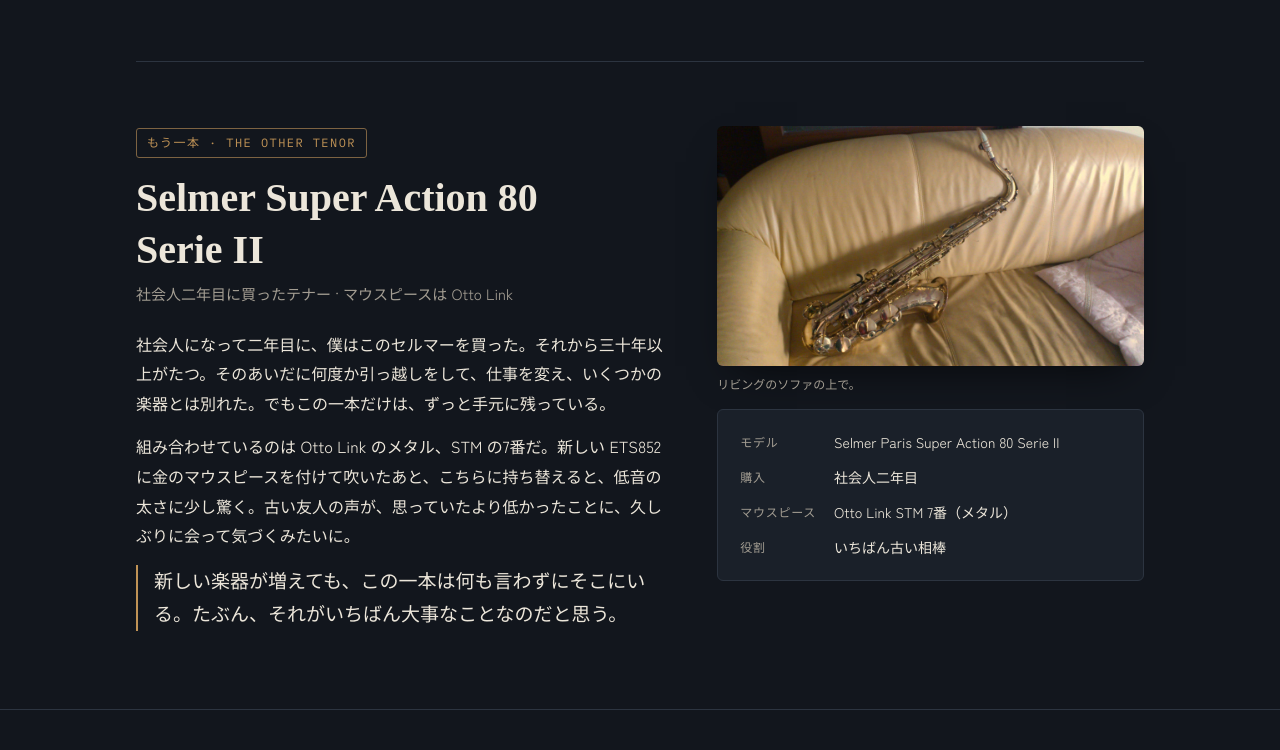
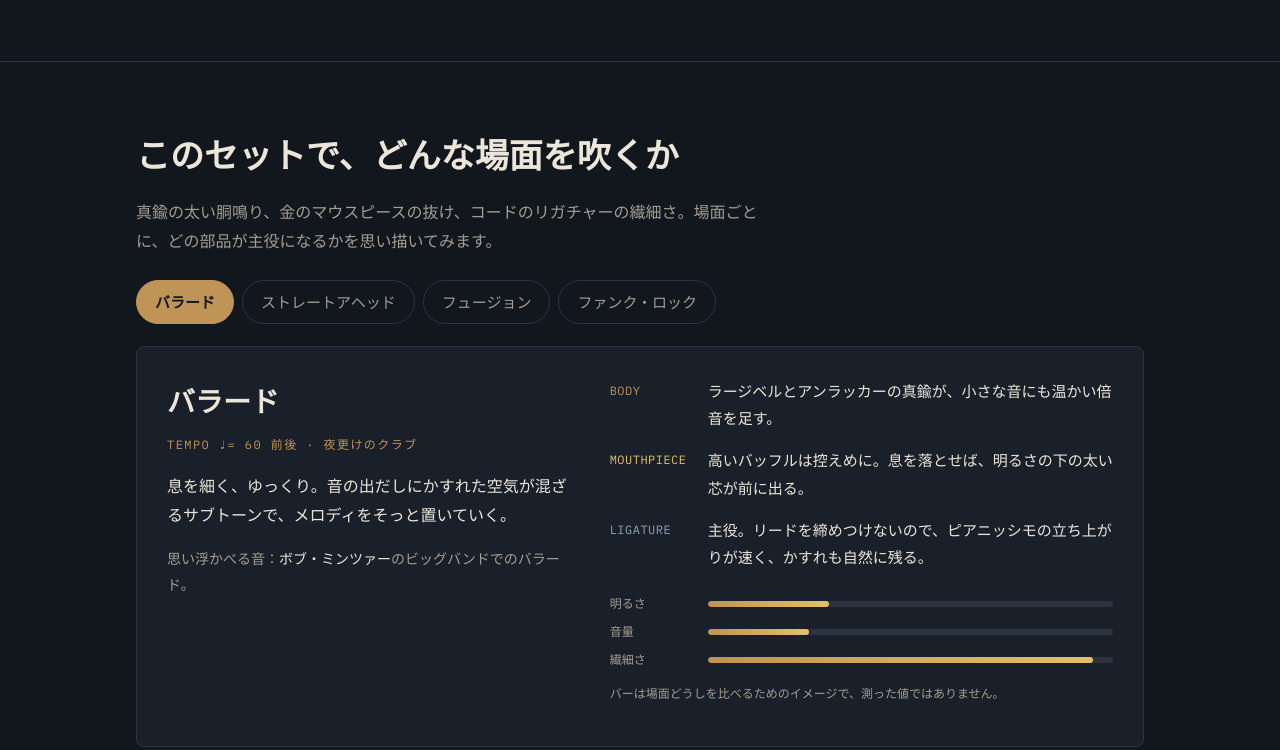
Before and after one commit to toshiakinakano1965/toshiakinakano1965.github.io, a plain HTML site: page tenor/index.html in a window 1280 px wide. Shown: the part 3485-4235 px from the top of the page. Drawn offline with Linux system fonts and the light colour scheme; a web font is replaced by a local one.

Commit message:
テナーのページからセルマーの章を外し、専用ページへリンク
Removed the Selmer Super Action 80 Serie II article section from the index.html file.

```diff
--- a/tenor/index.html
+++ b/tenor/index.html
@@ -255,31 +255,6 @@ h1 em { font-style: normal; color: var(--brass); }
         </div>
       </aside>
     </article>
-
-    <article class="item" id="selmer">
-      <div>
-        <span class="tag brass-t">もう一本 · THE OTHER TENOR</span>
-        <h3>Selmer Super Action 80<br>Serie II</h3>
-        <p class="sub">社会人二年目に買ったテナー · マウスピースは Otto Link</p>
-        <p>社会人になって二年目に、僕はこのセルマーを買った。それから三十年以上がたつ。そのあいだに何度か引っ越しをして、仕事を変え、いくつかの楽器とは別れた。でもこの一本だけは、ずっと手元に残っている。</p>
-        <p>組み合わせているのは Otto Link のメタル、STM の7番だ。新しい ETS852 に金のマウスピースを付けて吹いたあと、こちらに持ち替えると、低音の太さに少し驚く。古い友人の声が、思っていたより低かったことに、久しぶりに会って気づくみたいに。</p>
-        <p class="voice">新しい楽器が増えても、この一本は何も言わずにそこにいる。たぶん、それがいちばん大事なことなのだと思う。</p>
-      </div>
-      <aside aria-label="Selmer Serie II の写真と仕様">
-        <figure class="photo real">
-          <img src="img/IMG_4038.jpeg" width="2048" height="1152" alt="ベージュの革のソファに置かれた Selmer Super Action 80 Serie II のテナーサックス" loading="lazy">
-          <figcaption>リビングのソファの上で。</figcaption>
-        </figure>
-        <div class="spec">
-        <dl>
-          <dt>モデル</dt><dd>Selmer Paris Super Action 80 Serie II</dd>
-          <dt>購入</dt><dd>社会人二年目</dd>
-          <dt>マウスピース</dt><dd>Otto Link STM 7番（メタル）</dd>
-          <dt>役割</dt><dd>いちばん古い相棒</dd>
-        </dl>
-        </div>
-      </aside>
-    </article>
   </div>
 
   <section class="scenes" aria-labelledby="scenes-h">
@@ -331,6 +306,7 @@ h1 em { font-style: normal; color: var(--brass); }
       <li class="next"><time>11/15</time><span>MB II 用に Select Jazz ファイルド 2H（今の 3S より1段柔らかい）が届く。手持ちのファイルド 3S・アンファイルド 3S と吹き比べる</span></li>
     </ol>
     <p class="foot">製品の情報は、各メーカー・販売店のページ（<a href="https://www.eastmanwinds.com/saxophones" target="_blank" rel="noopener">Eastman Winds</a>、<a href="https://sax.co.uk/products/guardala-mb-ii-tenor-sax-mouthpiece-gold-plated-handmade" target="_blank" rel="noopener">sax.co.uk</a>、<a href="https://saxshop.com/products/silverstein-original-a-frame-ligature-gen-5" target="_blank" rel="noopener">saxshop.com</a>、<a href="https://www.thomann.co.uk/dave_guardala_handmade_mbii_gold_mundstueck.htm" target="_blank" rel="noopener">Thomann</a>）をもとにまとめています。</p>
+    <p class="foot"><a href="../selmer/">もう一本のテナー、セルマーの話 →</a></p>
     <p class="foot"><a href="../">← 中野年章のトップページへ</a></p>
   </section>
 </main>
```
